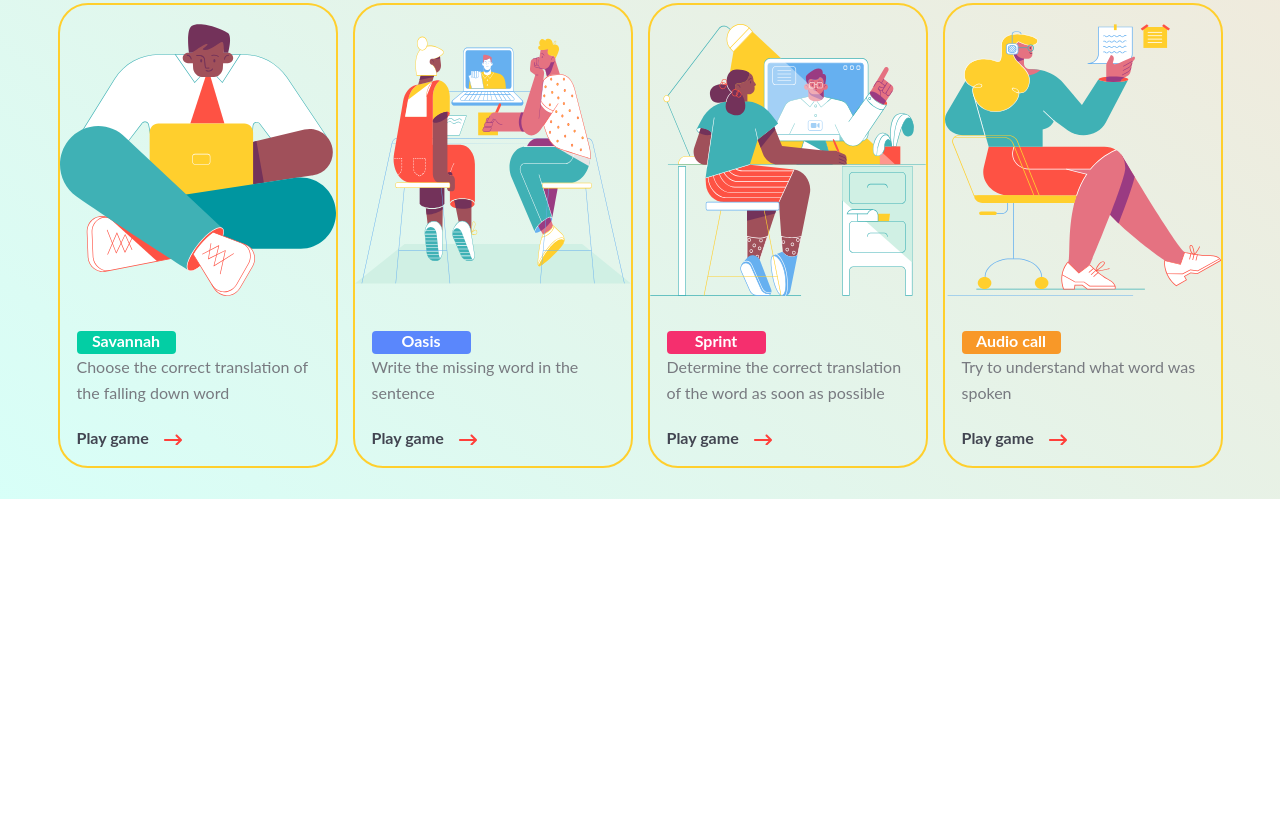
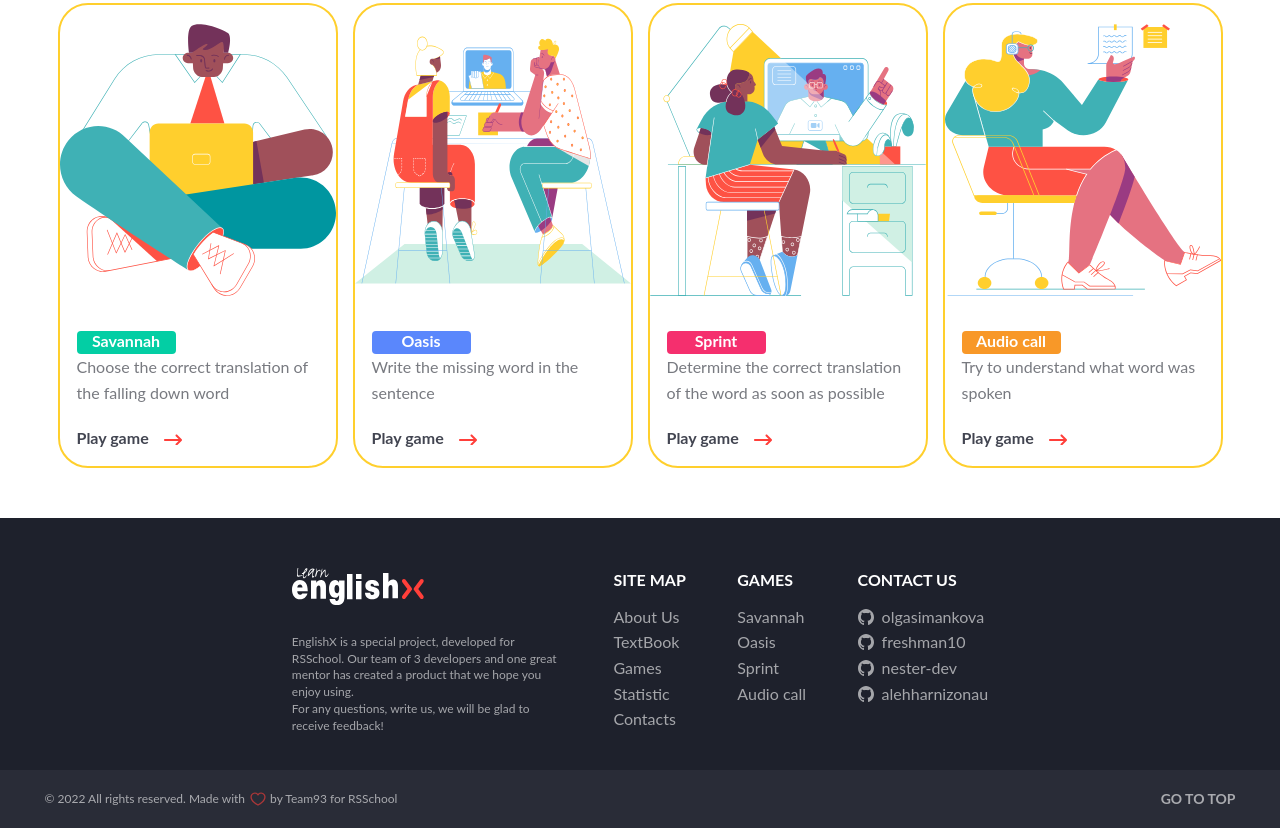
Before and after one commit to olgaSimankova/EnglishX, a website built with webpack: page src/view/pages/games/sprint/sprint.html in a window 1280 px wide. Shown: the part 2236-3064 px from the top of the page. Before the commit the page ends 2735 px from the top, so only its background shows below. Built offline with nearby package versions, Linux system fonts and the light colour scheme.

Commit message:
feat: implement footer layout and adaptive

```diff
--- a/src/constants/constants.ts
+++ b/src/constants/constants.ts
@@ -76,3 +76,7 @@ export const GAMES = [
         link: '#',
     },
 ];
+export const FOOTER_LINKS_TEXT = ['About Us', 'TextBook', 'Games', 'Statistic', 'Contacts'];
+export const SITEMAP_LINKS = ['#team', '#', '#', '#', '#footer'];
+export const GAMES_LINKS = ['#', '#', '#', '#'];
+export const HEADER_LINKS = ['#team', '#', '#', '#'];
--- /dev/null
+++ b/src/view/common/createFooter.ts
@@ -0,0 +1,150 @@
+import createElement from '../../utils/createElement';
+import { FOOTER_LINKS_TEXT, GAMES, GAMES_LINKS, SITEMAP_LINKS, TEAM_INFO } from '../../constants/constants';
+
+export default function createFooter(parent: HTMLElement): void {
+    const footer = createElement({
+        type: 'footer',
+        parentElement: parent,
+        classes: ['footer'],
+        attributes: [['id', 'footer']],
+    });
+
+    const container = createElement({
+        type: 'div',
+        parentElement: footer,
+        classes: ['head__container'],
+    });
+
+    const footerWrapper = createElement({
+        type: 'div',
+        parentElement: container,
+        classes: ['footer__wrapper'],
+    });
+
+    const footerInfo = createElement({
+        type: 'div',
+        parentElement: footerWrapper,
+        classes: ['footer__info'],
+    });
+
+    createElement({
+        type: 'div',
+        parentElement: footerInfo,
+        classes: ['footer__logo'],
+    });
+
+    const text = createElement({
+        type: 'p',
+        parentElement: footerInfo,
+        classes: ['footer__text'],
+    });
+
+    text.innerHTML = `EnglishX is a special project, developed for RSSchool. Our team of 3 developers and one great mentor has created a product that we hope you enjoy using. <br> For any questions, write us, we will be glad to receive feedback!`;
+
+    const siteMap = createElement({
+        type: 'div',
+        parentElement: footerWrapper,
+        classes: ['footer__sitemap'],
+    });
+
+    createElement({
+        type: 'div',
+        parentElement: siteMap,
+        classes: ['footer__title'],
+        text: 'SITE MAP',
+    });
+
+    FOOTER_LINKS_TEXT.forEach((value, index) => {
+        createElement({
+            type: 'a',
+            parentElement: siteMap,
+            classes: ['footer__link'],
+            text: value,
+            attributes: [['href', SITEMAP_LINKS[index]]],
+        });
+    });
+
+    const footerGames = createElement({
+        type: 'div',
+        parentElement: footerWrapper,
+        classes: ['footer__games'],
+    });
+
+    createElement({
+        type: 'div',
+        parentElement: footerGames,
+        classes: ['footer__title'],
+        text: 'GAMES',
+    });
+
+    GAMES_LINKS.forEach((link, index) => {
+        const { name } = GAMES[index];
+
+        createElement({
+            type: 'a',
+            parentElement: footerGames,
+            classes: ['footer__link'],
+            text: name,
+            attributes: [
+                ['href', link],
+                ['target', '_blank'],
+            ],
+        });
+    });
+
+    const footerContacts = createElement({
+        type: 'div',
+        parentElement: footerWrapper,
+        classes: ['footer__contacts'],
+    });
+
+    createElement({
+        type: 'div',
+        parentElement: footerContacts,
+        classes: ['footer__title'],
+        text: 'CONTACT US',
+    });
+
+    TEAM_INFO.forEach((member) => {
+        const { github } = member;
+
+        createElement({
+            type: 'a',
+            parentElement: footerContacts,
+            classes: ['footer__link', 'footer__link_github'],
+            text: github.split('/').pop(),
+            attributes: [
+                ['href', github],
+                ['target', '_blank'],
+            ],
+        });
+    });
+
+    const footerBottom = createElement({
+        type: 'div',
+        parentElement: footer,
+        classes: ['footer__bottom'],
+    });
+
+    const footerContainer = createElement({
+        type: 'div',
+        parentElement: footerBottom,
+        classes: ['footer__container'],
+    });
+
+    const message = createElement({
+        type: 'p',
+        parentElement: footerContainer,
+        classes: ['footer__message'],
+    });
+
+    message.innerHTML = `© 2022 All rights reserved. Made with <span>by Team93 for RSSchool`;
+
+    createElement({
+        type: 'a',
+        parentElement: footerContainer,
+        classes: ['footer__got-top'],
+        text: 'GO TO TOP',
+        attributes: [['href', '#hero']],
+    });
+}
--- a/src/view/common/renderHeader.ts
+++ b/src/view/common/createHeader.ts
@@ -1,8 +1,8 @@
 import createElement from '../../utils/createElement';
-import { BUTTON_NAMES } from '../../constants/constants';
+import { BUTTON_NAMES, HEADER_LINKS } from '../../constants/constants';
 import burger from '../../logic/main/burger';
 
-export default function renderHeader(parent: HTMLElement): void {
+export default function createHeader(parent: HTMLElement): void {
     const header = createElement({
         type: 'header',
         parentElement: parent,
@@ -43,7 +43,7 @@ export default function renderHeader(parent: HTMLElement): void {
         classes: ['header__nav'],
     });
 
-    BUTTON_NAMES.forEach((value) => {
+    BUTTON_NAMES.forEach((value, index) => {
         const navLink = createElement({
             type: 'li',
             parentElement: navList,
@@ -53,7 +53,7 @@ export default function renderHeader(parent: HTMLElement): void {
             type: 'a',
             parentElement: navLink,
             text: value,
-            attributes: [['href', '#']],
+            attributes: [['href', HEADER_LINKS[index]]],
         });
     });
 
--- a/src/view/pages/main/createGamesSection.ts
+++ b/src/view/pages/main/createGamesSection.ts
@@ -6,6 +6,7 @@ export default function createGamesSection(parent: HTMLElement): void {
         type: 'section',
         parentElement: parent,
         classes: ['games'],
+        attributes: [['id', 'games']],
     });
 
     const container = createElement({
--- a/src/view/pages/main/createHeroSection.ts
+++ b/src/view/pages/main/createHeroSection.ts
@@ -61,7 +61,7 @@ export default function createHeroSection(parent: HTMLElement): void {
         parentElement: buttons,
         classes: ['main__button'],
         text: 'About us',
-        attributes: [['href', '#']],
+        attributes: [['href', '#team']],
     });
 
     createElement({
@@ -69,7 +69,7 @@ export default function createHeroSection(parent: HTMLElement): void {
         parentElement: buttons,
         classes: ['main__button', 'main__button-filled'],
         text: 'Explore games',
-        attributes: [['href', '#']],
+        attributes: [['href', '#games']],
     });
 
     createElement({
--- a/src/view/pages/main/createOurTeamSection.ts
+++ b/src/view/pages/main/createOurTeamSection.ts
@@ -6,6 +6,7 @@ export default function createOurTeamSection(parent: HTMLElement): void {
         type: 'section',
         parentElement: parent,
         classes: ['our-team', 'hero__container'],
+        attributes: [['id', 'team']],
     });
 
     const wrapper = createElement({
--- a/src/view/pages/main/renderMain.ts
+++ b/src/view/pages/main/renderMain.ts
@@ -1,21 +1,24 @@
 import createElement from '../../../utils/createElement';
-import renderHeader from '../../common/renderHeader';
+import createHeader from '../../common/createHeader';
 import './scss/style.scss';
 import createHeroSection from './createHeroSection';
 import createOurTeamSection from './createOurTeamSection';
 import createProcessSection from './createProcessSection';
 import createGamesSection from './createGamesSection';
+import createFooter from '../../common/createFooter';
 
 export default function renderMain(): void {
     const heroSection = createElement({
         type: 'section',
         parentElement: document.body,
         classes: ['hero'],
+        attributes: [['id', 'hero']],
     });
 
-    renderHeader(heroSection);
+    createHeader(heroSection);
     createHeroSection(heroSection);
     createOurTeamSection(document.body);
     createProcessSection(document.body);
     createGamesSection(document.body);
+    createFooter(document.body);
 }
--- /dev/null
+++ b/src/view/pages/main/scss/_footer.scss
@@ -0,0 +1,186 @@
+@import "../../../../global";
+
+.footer {
+  padding-top: 50px;
+  min-height: 310px;
+  background: $dark;
+  // .footer__wrapper
+  &__wrapper {
+    display: flex;
+    flex-wrap: wrap;
+    justify-content: center;
+    margin: 0 auto 30px;
+    padding: 0 20px;
+
+    & > div {
+      &:not(:last-child) {
+        margin-right: 4.16%;
+      }
+    }
+
+    @media (max-width: $mobile) {
+      justify-content: space-between;
+      max-width: 450px;
+      row-gap: 20px;
+
+    }
+
+  }
+
+  // .footer__info
+  &__info {
+    max-width: 270px;
+  }
+
+  // .footer__logo
+  &__logo {
+    display: block;
+    width: 145px;
+    height: 37px;
+    margin-bottom: 29px;
+    background: no-repeat url("../../../../assets/img/logo-white.svg");
+  }
+
+  // .footer__text
+  &__text {
+    font-weight: 400;
+    font-size: 12px;
+    line-height: 140%;
+    color: #FFF;
+    opacity: 0.6;
+  }
+
+  // .footer__socials
+  &__socials {
+  }
+
+  // .footer__sitemap
+  &__sitemap {
+    display: flex;
+    flex-direction: column;
+
+    &:not(:last-child) {
+      margin-bottom: 8px;
+    }
+  }
+
+  // .footer__title
+  &__title {
+    margin-bottom: 12px;
+    font-weight: 700;
+    font-size: 16px;
+    line-height: 150%;
+    color: #FFF;
+
+    @media (max-width: $mobile) {
+      margin-bottom: 5px;
+    }
+  }
+
+  // .footer__link
+  &__link {
+    font-weight: 400;
+    font-size: 16px;
+    line-height: 160%;
+    color: #FFF;
+    opacity: 0.6;
+    transition: all .4s ease 0s;
+
+    &_github {
+      position: relative;
+      padding-left: 24px;
+      &:after {
+        position: absolute;
+        content: url("../../../../assets/icons/github.svg");
+        left: 0;
+        top: 2px;
+        width: 16px;
+        height: 16px;
+      }
+    }
+
+    &:hover {
+      opacity: 1;
+    }
+
+    @media (max-width: $mobile) {
+      font-size: 14px;
+    }
+  }
+
+  // .footer__games
+  &__games {
+    display: flex;
+    flex-direction: column;
+
+    &:not(:last-child) {
+      margin-bottom: 8px;
+    }
+  }
+
+  // .footer__contacts
+  &__contacts {
+    display: flex;
+    flex-direction: column;
+
+    &:not(:last-child) {
+      margin-bottom: 8px;
+    }
+  }
+
+  // .footer__bottom
+  &__bottom {
+
+    background: rgba(255, 255, 255, 0.05);
+  }
+
+  &__container {
+    display: flex;
+    justify-content: space-between;
+    align-items: center;
+    max-width: 1231px;
+    min-height: 58px;
+    padding: 15px 20px;
+    margin: 0 auto;
+
+    @media (max-width: $mobileSmall) {
+      flex-direction: column;
+      gap: 15px;
+    }
+  }
+
+  // .footer__message
+  &__message {
+    text-align: center;
+    font-weight: 400;
+    font-size: 12px;
+    line-height: 150%;
+    color: #FFF;
+    opacity: 0.6;
+
+    span {
+      position: relative;
+      padding-left: 22px;
+      &:after {
+        position: absolute;
+        content: url("../../../../assets/icons/heart.svg");
+        top: 1px;
+        left: 2px;
+      }
+    }
+  }
+
+  // .footer__got-top
+  &__got-top {
+    font-weight: 700;
+    font-size: 14px;
+    line-height: 150%;
+    color: #FFF;
+    opacity: 0.6;
+    transition: all .4s ease 0s;
+
+    &:hover {
+      opacity: 1;
+    }
+  }
+}
--- a/src/view/pages/main/scss/_games.scss
+++ b/src/view/pages/main/scss/_games.scss
@@ -1,8 +1,7 @@
 @import "../../../../global";
 
 .games {
-  background: linear-gradient(38.43deg, rgba(58, 255, 220, 0.2) 0%, rgba(247, 94, 5, 0.2) 141.08%);
-  padding: 31px 0;
+  padding: 31px 0 50px;
 
   &__subtitle {
     margin-bottom: 8px;
--- a/src/view/pages/main/scss/_our-team.scss
+++ b/src/view/pages/main/scss/_our-team.scss
@@ -58,7 +58,6 @@
 .card {
   width: 285px;
   height: 416px;
-  cursor: pointer;
 
   &:hover {
     .card__hover {
@@ -74,6 +73,7 @@
     background: #FFCF2D;
     border-radius: 4px;
     margin-bottom: 16px;
+    cursor: pointer;
   }
 
   &__name {
--- a/src/view/pages/main/scss/style.scss
+++ b/src/view/pages/main/scss/style.scss
@@ -7,6 +7,11 @@
 @import "our-team";
 @import "process";
 @import "games";
+@import "footer";
+
+html {
+  scroll-behavior: smooth;
+}
 
 body {
   font-family: $mainFont;
```
Also changed, not shown: src/assets/icons/heart.svg (added), src/assets/img/logo-white.svg (added).
